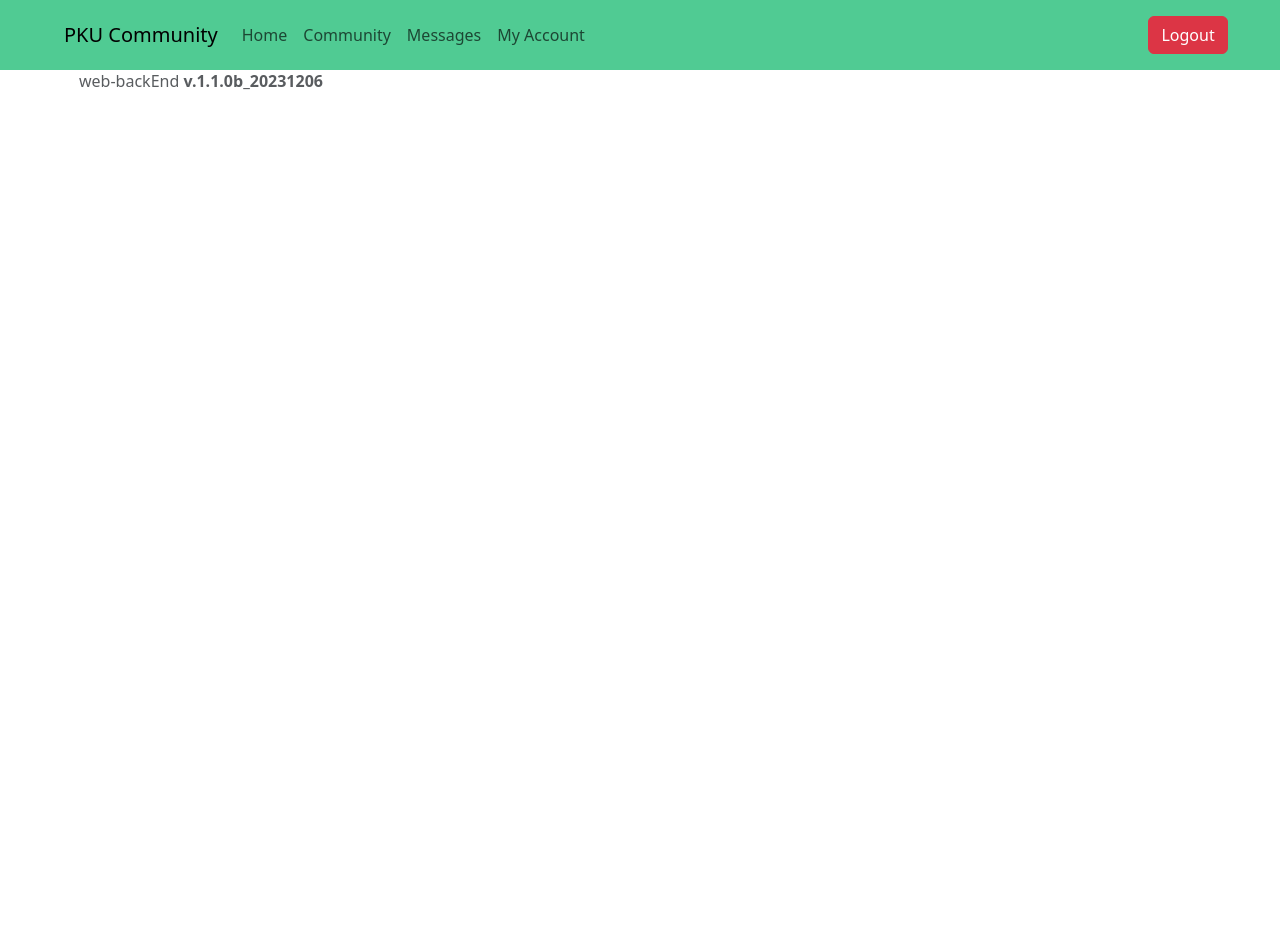
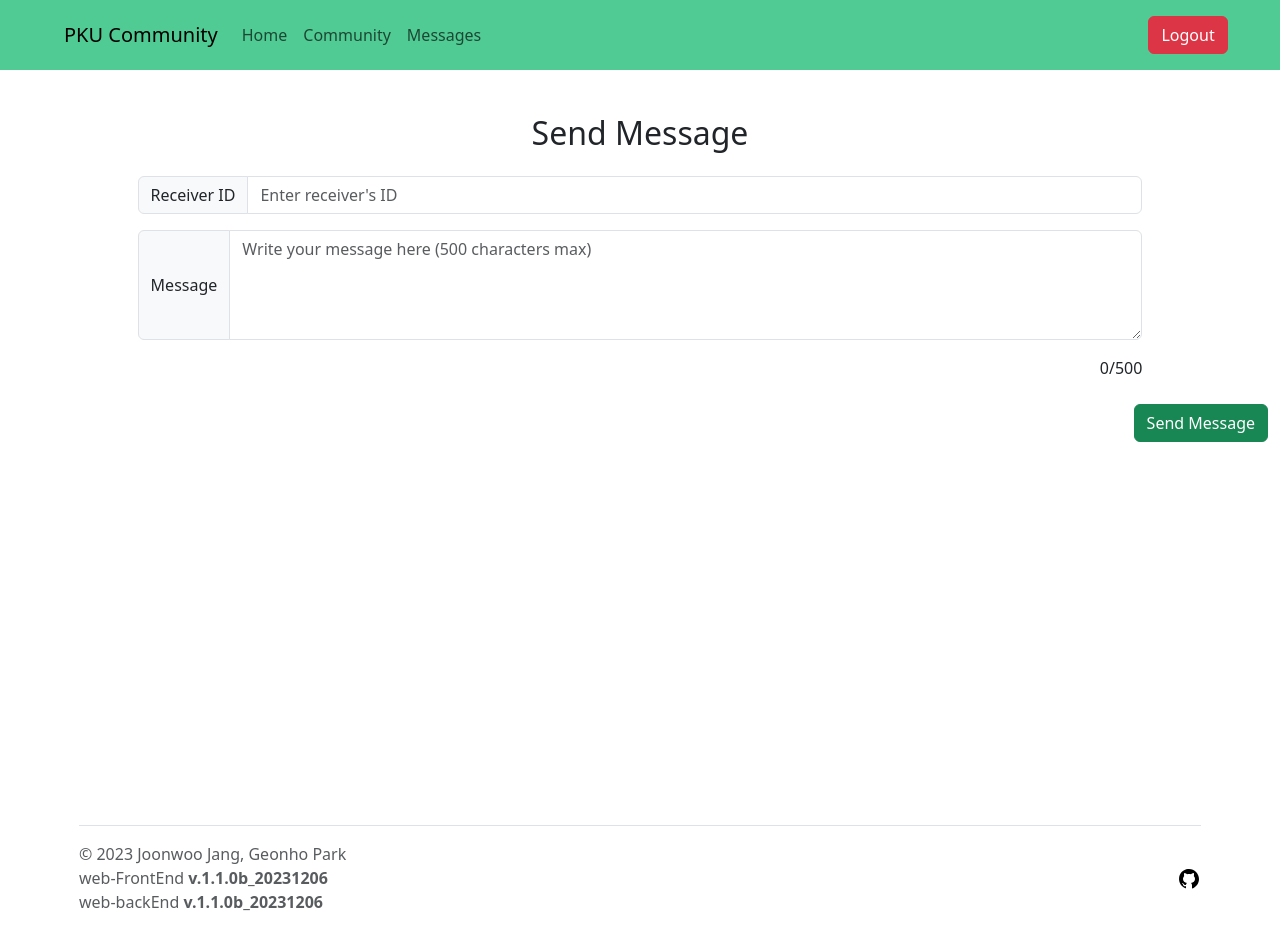
Before and after one commit to WebProject-Babos/FrontEnd, a React (Create React App) app: page /messages/send in a window 1280 px wide. Before the commit the page ends 800 px from the top, so only its background shows below. Built offline with nearby package versions, Linux system fonts and the light colour scheme; no server answers; sample sign-in values are in the browser's storage.

Commit message:
메세징 기능 완성

```diff
--- a/src/App.tsx
+++ b/src/App.tsx
@@ -13,6 +13,7 @@ import CommunityPostView from "./components/CommunityPostView/CommunityPostView"
 import SignUp from "./components/SignUp/SignUp";
 import ProtectedRoute from "./components/ProtectedRoute/ProtectedRoute";
 import MessagesHome from "./components/MessagesHome/MessagesHome";
+import SendMessage from "./components/SendMessage/SendMessage";
 
 function App() {
   return (
@@ -27,6 +28,7 @@ function App() {
           <Route path="/community/addPost" element={<ProtectedRoute><AddPost /></ProtectedRoute>} />
           <Route path="/community/view/:postId" element={<ProtectedRoute><CommunityPostView /></ProtectedRoute>} />
           <Route path="/messages" element={<ProtectedRoute><MessagesHome /></ProtectedRoute>} />
+          <Route path="/messages/send" element={<ProtectedRoute><SendMessage /></ProtectedRoute>} />
         </Routes>
         <Footer />
       </BrowserRouter>
--- a/src/components/CommunityPostView/CommunityPostView.tsx
+++ b/src/components/CommunityPostView/CommunityPostView.tsx
@@ -76,7 +76,7 @@ export default function CommunityPostView() {
     try {
       setIsLoading(true);
       const postResponse = await axios.get(`${apiUrl}/posts/${postId}`);
-      const getLikedStatus = await axios.get(`${apiUrl}/posts/${postId}/isLiked`, { headers: { Authorization: `${authToken}` } });
+      const getLikedStatus = await axios.get(`${apiUrl}/posts/${postId}/like`, { headers: { Authorization: `${authToken}` } });
       setPost(postResponse.data.posts[0]);
       setIsLiked(getLikedStatus.data.liked);
       console.log(isLiked);
--- a/src/components/Header/Header.tsx
+++ b/src/components/Header/Header.tsx
@@ -45,9 +45,6 @@ export default function Header() {
             <Nav.Link className="text text-center" href="/messages">
               Messages
             </Nav.Link>
-            <Nav.Link className="text text-center" href="/support">
-              My Account
-            </Nav.Link>
           </Nav>
           <div className="text text-center" style={{ marginRight: '5%', backgroundColor: '#50CB93' }}>
             {isLoggedIn ? (
--- a/src/components/MessagesHome/MessagesHome.css
+++ b/src/components/MessagesHome/MessagesHome.css
@@ -46,3 +46,9 @@
   .message-card .card-footer .text-muted {
     margin: 0; /* Removes any default margin */
   }
+
+  .header-container {
+    display: flex;
+    justify-content: space-between;
+    align-items: center;
+  }
--- a/src/components/MessagesHome/MessagesHome.tsx
+++ b/src/components/MessagesHome/MessagesHome.tsx
@@ -1,6 +1,6 @@
 import React, { useState, useEffect } from "react";
 import axios from "axios";
-import { Card } from "react-bootstrap";
+import { Button, Card } from "react-bootstrap";
 import "./MessagesHome.css";
 import PageView from "../PageView/PageView";
 
@@ -23,16 +23,32 @@ const MessagesHome = () => {
       // Fetch sent messages
       const sentResponse = await axios.get(
         `${process.env.REACT_APP_API_URL}/messages/me/send`,
-        { headers: { Authorization: `${localStorage.getItem("Authorization")}` }}
+        {
+          headers: {
+            Authorization: `${localStorage.getItem("Authorization")}`,
+          },
+        }
       );
-      setSentMessages(sentResponse.data.messages);
+      const sortedSentMessages = sentResponse.data.messages.sort(
+        (a: Message, b: Message) =>
+          new Date(b.date).getTime() - new Date(a.date).getTime()
+      );
+      setSentMessages(sortedSentMessages);
 
       // Fetch received messages
       const receivedResponse = await axios.get(
         `${process.env.REACT_APP_API_URL}/messages/me/receive`,
-        { headers: { Authorization: `${localStorage.getItem("Authorization")}` }}
+        {
+          headers: {
+            Authorization: `${localStorage.getItem("Authorization")}`,
+          },
+        }
       );
-      setReceivedMessages(receivedResponse.data.messages);
+      const sortedReceivedMessages = receivedResponse.data.messages.sort(
+        (a: Message, b: Message) =>
+          new Date(b.date).getTime() - new Date(a.date).getTime()
+      );
+      setReceivedMessages(sortedReceivedMessages);
 
       setIsLoading(false);
     } catch (error) {
@@ -48,9 +64,35 @@ const MessagesHome = () => {
   return (
     <PageView isLoading={isLoading}>
       <div className="messages-home">
-        <h2>{(showSent ? "Sent Messages": "Received Messages")}</h2><br></br>
+        <div className="header-container">
+          <h2>{showSent ? "Sent Messages" : "Received Messages"}</h2>
+          <Button
+            href="/messages/send"
+            className="my-auto align-self-center"
+            variant="success"
+            size="sm"
+            style={{
+              marginLeft: "20px",
+              backgroundColor: "#43A680",
+              borderColor: "#43A680",
+            }}
+          >
+            <img
+              src="/images/plus.svg"
+              className="bi"
+              width="23"
+              height="23"
+              alt="add-icon"
+            />
+            Send New Message
+          </Button>
+        </div>
+        <br></br>
         <div className="toggle-button-container">
-          <button className="toggle-button" onClick={() => setShowSent(!showSent)}>
+          <button
+            className="toggle-button"
+            onClick={() => setShowSent(!showSent)}
+          >
             {showSent ? "Show Received Messages" : "Show Sent Messages"}
           </button>
         </div>
@@ -60,7 +102,9 @@ const MessagesHome = () => {
             <Card key={message.id} className="message-card">
               <Card.Body>
                 <Card.Title>
-                  {showSent ? "To: " + message.receiverNickname : "From: " + message.senderNickname}
+                  {showSent
+                    ? "To: " + message.receiverNickname
+                    : "From: " + message.senderNickname}
                 </Card.Title>
                 <Card.Text>{message.content}</Card.Text>
                 <Card.Footer>
--- /dev/null
+++ b/src/components/SendMessage/SendMessage.tsx
@@ -0,0 +1,101 @@
+import axios from "axios";
+import { useContext, useState } from "react";
+import { useNavigate } from "react-router-dom";
+import { Container, Row, Col, Form, InputGroup, Button } from "react-bootstrap";
+import PageView from "../PageView/PageView";
+import { AuthContext } from "../../contexts/AuthContext";
+
+const apiUrl = process.env.REACT_APP_API_URL;
+
+export default function SendMessage() {
+  const [receiverId, setReceiverId] = useState("");
+  const [messageContent, setMessageContent] = useState("");
+  const [contentLength, setContentLength] = useState(0);
+  const authContext = useContext(AuthContext);
+  const navigate = useNavigate();
+
+  const handleSubmit = async (event: React.FormEvent<HTMLFormElement>) => {
+    event.preventDefault();
+    if (authContext) {
+      await authContext.refreshToken();
+    }
+
+    const authToken = localStorage.getItem("Authorization");
+    const headers = {
+      Authorization: authToken,
+    };
+
+    const data = {
+      receiverId: parseInt(receiverId),
+      content: messageContent,
+    };
+
+    axios
+      .post(`${apiUrl}/messages/send`, data, { headers })
+      .then((response) => {
+        if (response.status === 201) {
+          alert(`Message sent successfully! Message ID: ${response.data}`);
+          navigate(`/messages`);
+        }
+      })
+      .catch((error) => {
+        console.error(error);
+        alert("Failed to send the message. Please try again.");
+      });
+  };
+
+  return (
+    <PageView>
+      <Container fluid className="justify-content-center align-items-center">
+        <Row>
+          <Col xs={12}>
+            <h2 className="text-center mt-4 mb-4">Send Message</h2>
+          </Col>
+        </Row>
+        <Form onSubmit={handleSubmit}>
+          <InputGroup
+            className="mb-3 mx-auto"
+            style={{ width: "80%", marginBottom: "30px" }}
+          >
+            <InputGroup.Text>Receiver ID</InputGroup.Text>
+            <Form.Control
+              type="number"
+              placeholder="Enter receiver's ID"
+              value={receiverId}
+              onChange={(e) => setReceiverId(e.target.value)}
+              required
+            />
+          </InputGroup>
+
+          <InputGroup
+            className="mb-3 mx-auto"
+            style={{ width: "80%" }}
+          >
+            <InputGroup.Text>Message</InputGroup.Text>
+            <Form.Control
+              as="textarea"
+              placeholder="Write your message here (500 characters max)"
+              rows={4}
+              value={messageContent}
+              onChange={(e) => {
+                setMessageContent(e.target.value);
+                setContentLength(e.target.value.length);
+              }}
+              maxLength={500}
+              required
+            />
+          </InputGroup>
+          <div className="text-end" style={{ width: "80%", margin: "0 auto" }}>
+            {contentLength}/500
+          </div>
+
+          <div className="d-flex justify-content-end mt-4">
+            <Button variant="success" type="submit">
+              Send Message
+            </Button>
+          </div>
+        </Form>
+      </Container>
+    </PageView>
+  );
+}
```
